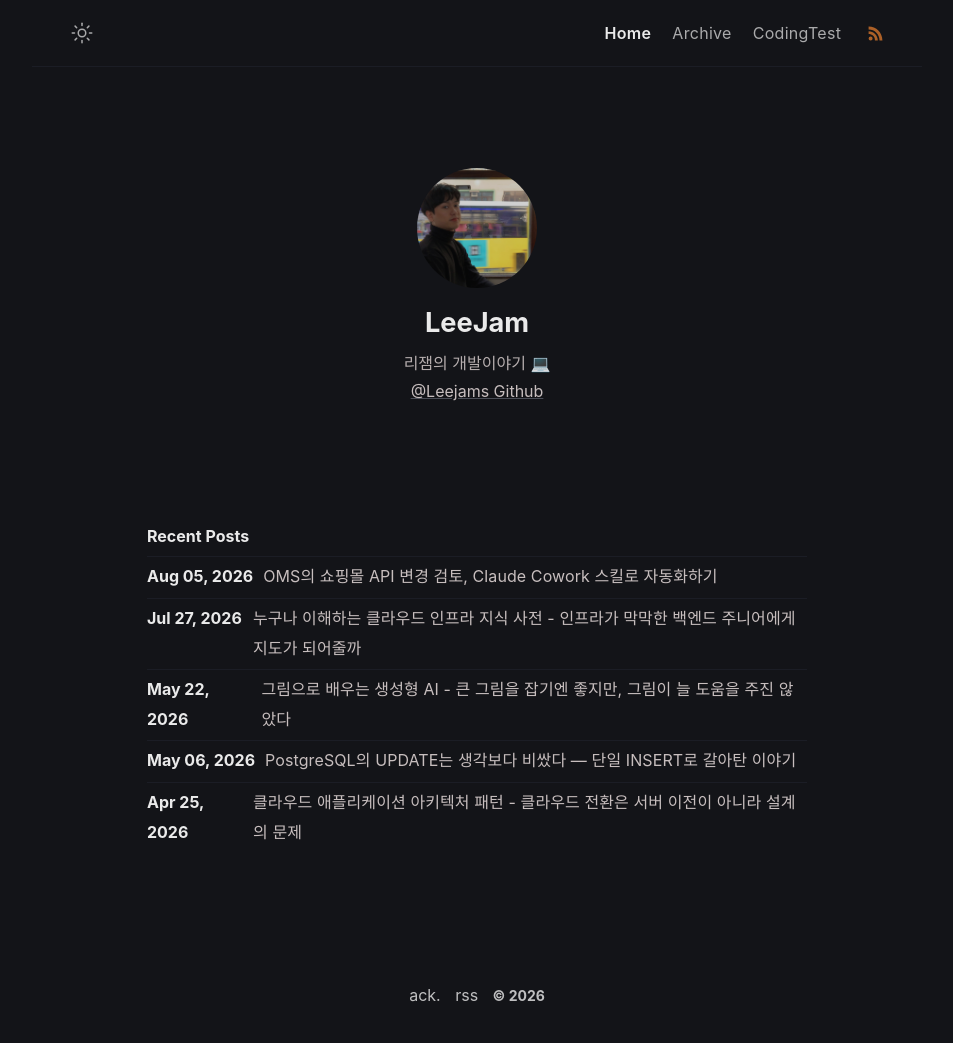
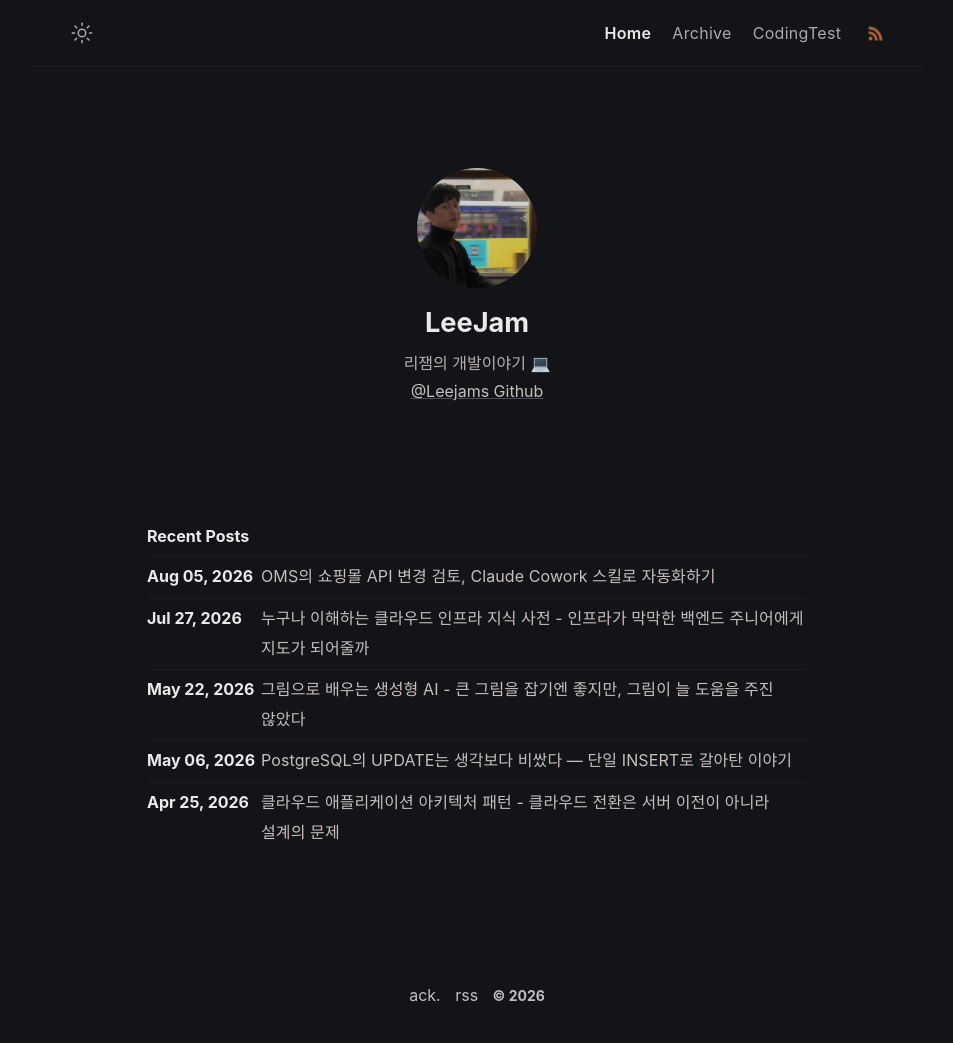
Before and after one commit to LeeJams/LeeJams.github.io, a Jekyll site: the page built from index.md, in a window 1280 px wide. Shown: the whole page, without its empty margins (163-1116 px from the left). Built offline with Jekyll 4.4.1, drawn with Linux system fonts in a browser that asks for light colours; some web fonts are replaced.

Commit message:
메인 정렬

```diff
--- a/_sass/klise/_layout.scss
+++ b/_sass/klise/_layout.scss
@@ -263,10 +263,13 @@
   }
 
   .post-item-date {
-    min-width: 96px;
+    box-sizing: border-box;
+    flex: 0 0 114px;
+    min-width: 0;
     color: $black;
     font-weight: 700;
     padding-right: 10px;
+    white-space: nowrap;
 
     @include media-query($on-mobile) {
       font-size: 16px;
@@ -274,12 +277,16 @@
   }
 
   .post-item-title {
+    flex: 1;
+    min-width: 0;
     margin: 0;
     border: 0;
     padding: 0;
     font-size: $base-font-size;
     font-weight: normal;
     letter-spacing: 0.1px;
+    word-break: keep-all;
+    overflow-wrap: break-word;
 
     a {
       color: $text-base-color;
```
